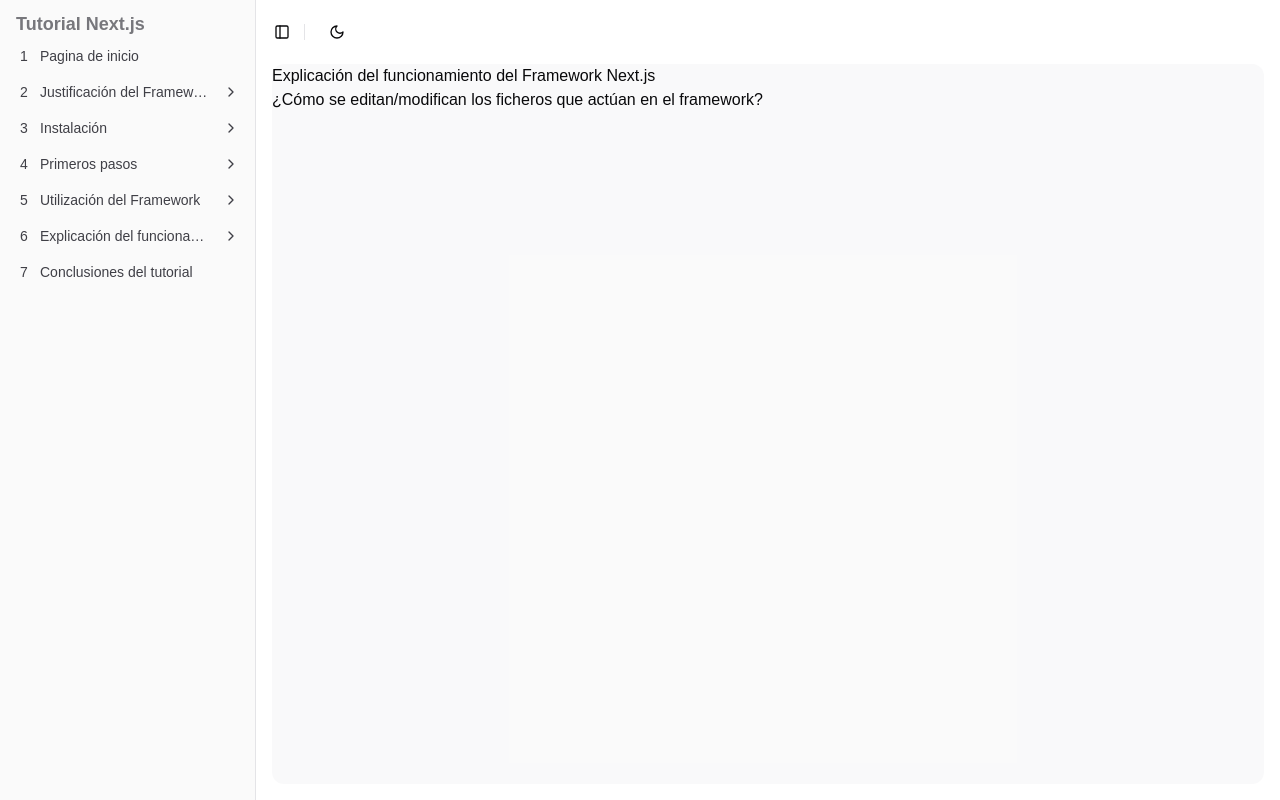
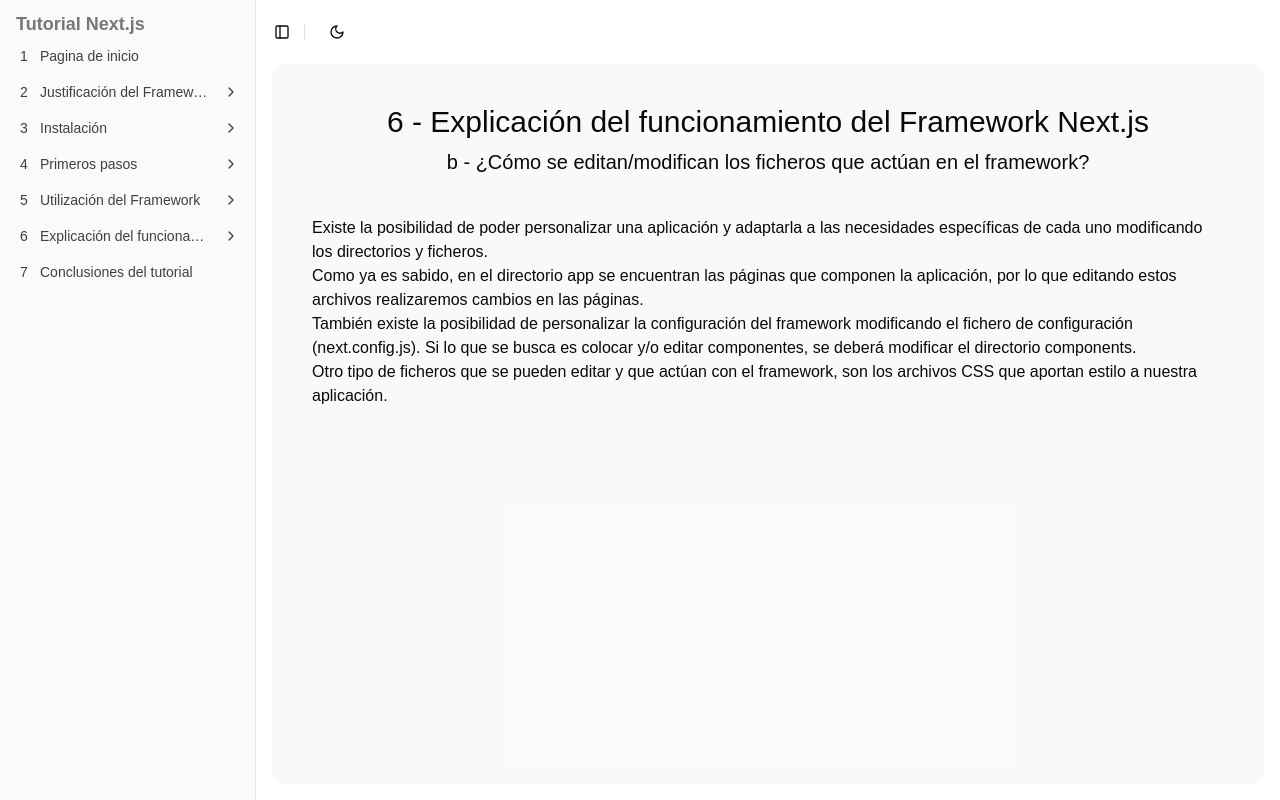
Before and after one commit to DedaloIcarus/actividad2_tutorial_nextjs, a Next.js app: page /6-b in a window 1280 px wide. Built offline with nearby package versions, Linux system fonts and the light colour scheme.

Commit message:
section 6 - 7

```diff
--- a/src/app/6-a/page.js
+++ b/src/app/6-a/page.js
@@ -1,10 +1,32 @@
 import navitems from "@/config/navitems";
 
 export default function Page() {
-  return (
-      <div>
-          <h1>{navitems[5].title}</h1>
-          <h5>{navitems[5].items[0].title}</h5>
-      </div>
-  );
+    return (
+        <div className="text-center p-10">
+            <div className="flex flex-col gap-2 mb-10">
+                <h1 className="text-3xl">6 - {navitems[5].title}</h1>
+                <h5 className="text-xl">a - {navitems[5].items[0].title}</h5>
+            </div>
+            <div className="text-start">
+                <p>
+                    Next.js actúa tanto en ficheros, secciones, como sobre todo en
+                    páginas.
+                    <br/>
+                    <br/>
+                    Las páginas se crean automáticamente a partir de los archivos que se
+                    colocan dentro del directorio app. Cada archivo existente en este
+                    directorio, es una página.
+                    <br/>
+                    <br/>
+                    Next.js también gestiona tanto los ficheros estáticos (en el directorio
+                    public) como los componentes y módulos JavaScript (directorios
+                    components y lib respectivamente).
+                    <br/>
+                    <br/>
+                    Se pueden crear y organizar componentes de interfaz (como
+                    encabezados y pies de página) A través del layout
+                </p>
+            </div>
+        </div>
+    );
 }
--- a/src/app/6-b/page.js
+++ b/src/app/6-b/page.js
@@ -1,10 +1,32 @@
 import navitems from "@/config/navitems";
 
 export default function Page() {
-  return (
-      <div>
-          <h1>{navitems[5].title}</h1>
-          <h5>{navitems[5].items[1].title}</h5>
-      </div>
-  );
+    return (
+        <div className="text-center p-10">
+            <div className="flex flex-col gap-2 mb-10">
+                <h1 className="text-3xl">6 - {navitems[5].title}</h1>
+                <h5 className="text-xl">b - {navitems[5].items[1].title}</h5>
+            </div>
+            <div className="text-start">
+                <p>
+                    Existe la posibilidad de poder personalizar una aplicación y adaptarla
+                    a las necesidades específicas de cada uno modificando los directorios
+                    y ficheros.
+                    <br/>
+                    Como ya es sabido, en el directorio app se encuentran las páginas
+                    que componen la aplicación, por lo que editando estos archivos
+                    realizaremos cambios en las páginas.
+                    <br/>
+                    También existe la posibilidad de personalizar la configuración del
+                    framework modificando el fichero de configuración (next.config.js).
+                    Si lo que se busca es colocar y/o editar componentes, se deberá
+                    modificar el directorio components.
+                    <br/>
+                    Otro tipo de ficheros que se pueden editar y que actúan con el
+                    framework, son los archivos CSS que aportan estilo a nuestra
+                    aplicación.
+                </p>
+            </div>
+        </div>
+    );
 }
--- a/src/app/6-c/page.js
+++ b/src/app/6-c/page.js
@@ -1,10 +1,20 @@
 import navitems from "@/config/navitems";
 
 export default function Page() {
-  return (
-      <div>
-          <h1>{navitems[5].title}</h1>
-          <h5>{navitems[5].items[2].title}</h5>
-      </div>
-  );
+    return (
+        <div className="text-center p-10">
+            <div className="flex flex-col gap-2 mb-10">
+                <h1 className="text-3xl">6 - {navitems[5].title}</h1>
+                <h5 className="text-xl">c - {navitems[5].items[2].title}</h5>
+            </div>
+            <div className="text-start">
+                <p>
+                    Para referenciar ficheros creados desde otras aplicaciones, una de las
+                    mejores formas consiste en empaquetar esos componentes como un
+                    paquete NPM para posteriormente instalarlo en la aplicación que uno
+                    quiera.
+                </p>
+            </div>
+        </div>
+    );
 }
--- a/src/app/7/page.js
+++ b/src/app/7/page.js
@@ -1,9 +1,29 @@
 import navitems from "@/config/navitems";
 
 export default function Page() {
-  return (
-      <div>
-          <h1>{navitems[6].title}</h1>
-      </div>
-  );
+    return (
+        <div className="text-center p-10">
+            <div className="flex flex-col gap-2 mb-10">
+                <h1 className="text-3xl">7 - {navitems[6].title}</h1>
+            </div>
+            <div className="text-start">
+                <p>
+                    Este tutorial proporciona una introducción detallada al uso del framework
+                    Next.js.
+                    <br/>
+                    El tutorial, sirve como una guía para la instalación y configuración de un
+                    proyecto Next.js, el manejo de rutas, variables de entorno y la estructura de
+                    directorios.
+                    <br/>
+                    Además, se muestran comandos que ayudan en el seguimiento de dicho
+                    tutorial con la instalación y las configuraciones.
+                    <br/>
+                    <br/>
+                    Los objetivos que se han conseguido son crear una aplicación básica en
+                    Next.js, comprender su arquitectura y aprovechar las características
+                    avanzadas que aporta el framework para la realización de la aplicación.
+                </p>
+            </div>
+        </div>
+    );
 }
```
